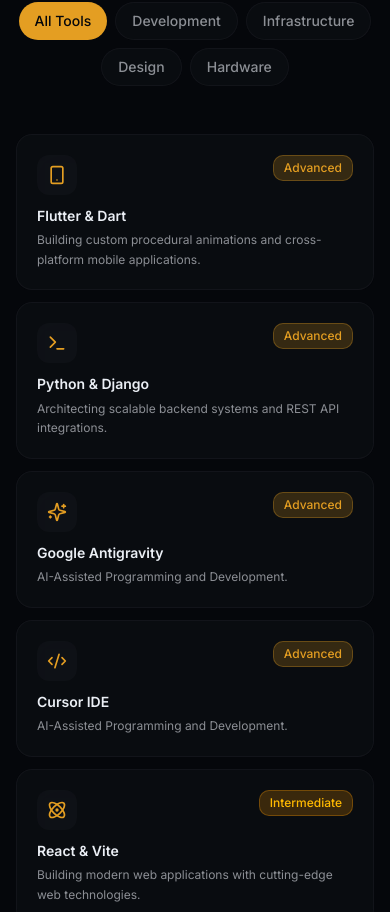
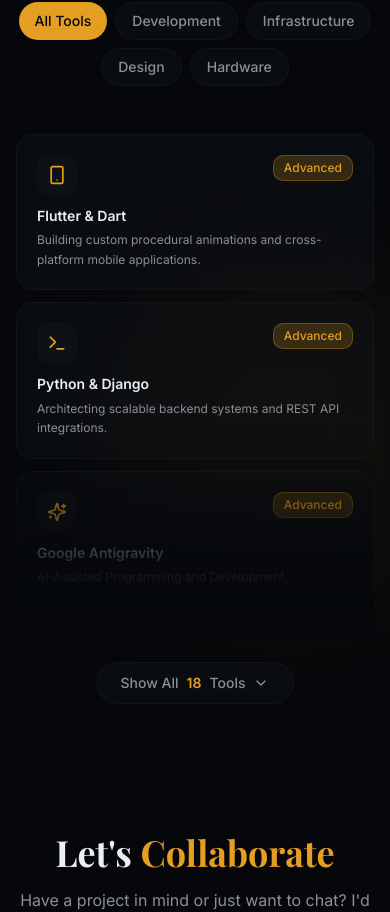
Before and after one commit to Earthen8/EarthenHub, a Next.js app in the folder frontend/: page / in a window 390 px wide. Shown: the part 6196-7108 px from the top of the page. Built offline with nearby package versions, Linux system fonts and the light colour scheme; a web font is replaced by a local one.

Commit message:
feat: implement Gradient Mask in gear-section

```diff
--- a/frontend/src/components/gear-section.tsx
+++ b/frontend/src/components/gear-section.tsx
@@ -1,6 +1,6 @@
 'use client'
 
-import { useState } from 'react'
+import { useState, useRef, useEffect } from 'react'
 import {
   Code2,
   Server,
@@ -20,6 +20,8 @@
   Network,
   Gamepad2,
   Box,
+  ChevronDown,
+  ChevronUp,
 } from 'lucide-react'
 import { cn } from '@/lib/utils'
 
@@ -165,6 +167,34 @@
   { key: 'hardware', label: 'Hardware' },
 ]
 
+// Mobile (1 col): 3 × 160 + 2 × 12 = 504px
+// Tablet (2 col): 3 × 160 + 2 × 12 = 504px
+// Desktop (3 col): 3 × 160 + 2 × 12 = 504px
+const COLLAPSED_HEIGHT = 504
+
+// Thresholds
+// Mobile  = 1 col → >3 items
+// Tablet  = 2 col → >6 items
+// Desktop = 3 col → >9 items
+
+function useBreakpointThreshold() {
+  const [threshold, setThreshold] = useState(9)
+
+  useEffect(() => {
+    const update = () => {
+      const w = window.innerWidth
+      if (w < 640) setThreshold(3)
+      else if (w < 1024) setThreshold(6)
+      else setThreshold(9)
+    }
+    update()
+    window.addEventListener('resize', update)
+    return () => window.removeEventListener('resize', update)
+  }, [])
+
+  return threshold
+}
+
 function GearCard({ item }: { item: GearItem }) {
   const [isHovered, setIsHovered] = useState(false)
   const Icon = item.icon
@@ -235,14 +265,37 @@
 
 export function GearSection() {
   const [activeCategory, setActiveCategory] = useState('all')
+  const [isExpanded, setIsExpanded] = useState(false)
+  const sectionRef = useRef<HTMLElement>(null)
+  const threshold = useBreakpointThreshold()
 
   const filteredGear =
     activeCategory === 'all'
       ? gearData
       : gearData.filter((item) => item.category === activeCategory)
 
+  // Show toggle on "All Tools" tab when items exceed threshold
+  const showToggle = activeCategory === 'all' && filteredGear.length > threshold
+
+  // Reset expansion when switching categories
+  const handleCategoryChange = (key: string) => {
+    setActiveCategory(key)
+    setIsExpanded(false)
+  }
+
+  const handleToggle = () => {
+    if (isExpanded) {
+      // Collapsing: scroll back to section header smoothly
+      sectionRef.current?.scrollIntoView({ behavior: 'smooth', block: 'start' })
+      // Small delay so scroll starts before height animates
+      setTimeout(() => setIsExpanded(false), 80)
+    } else {
+      setIsExpanded(true)
+    }
+  }
+
   return (
-    <section id="gear" className="py-16 lg:py-28 relative">
+    <section ref={sectionRef} id="gear" className="py-16 lg:py-28 relative">
       {/* Background Accent */}
       <div className="absolute inset-0 overflow-hidden pointer-events-none">
         <div className="absolute top-1/2 left-1/4 w-96 h-96 bg-accent/5 rounded-full blur-3xl" />
@@ -268,7 +321,7 @@
           {categories.map((cat) => (
             <button
               key={cat.key}
-              onClick={() => setActiveCategory(cat.key)}
+              onClick={() => handleCategoryChange(cat.key)}
               className={cn(
                 'px-4 py-2 rounded-full text-sm font-medium transition-all duration-300',
                 activeCategory === cat.key
@@ -281,12 +334,71 @@
           ))}
         </div>
 
-        {/* Gear Grid */}
-        <div className="grid grid-cols-1 sm:grid-cols-2 lg:grid-cols-3 gap-3">
-          {filteredGear.map((item) => (
-            <GearCard key={item.name} item={item} />
-          ))}
+        {/* Gear Grid Wrapper */}
+        <div
+          className="relative transition-[max-height] duration-700 ease-in-out overflow-hidden"
+          style={{
+            maxHeight: showToggle && !isExpanded ? `${COLLAPSED_HEIGHT}px` : '4000px',
+          }}
+        >
+          {/* Grid */}
+          <div className="grid grid-cols-1 sm:grid-cols-2 lg:grid-cols-3 gap-3">
+            {filteredGear.map((item) => (
+              <GearCard key={item.name} item={item} />
+            ))}
+          </div>
+
+          {/* Gradient fade mask */}
+          {showToggle && !isExpanded && (
+            <div
+              aria-hidden="true"
+              className="absolute bottom-0 left-0 right-0 h-48 pointer-events-none"
+              style={{
+                background:
+                  'linear-gradient(to top, var(--background) 0%, color-mix(in srgb, var(--background) 85%, transparent) 40%, transparent 100%)',
+              }}
+            />
+          )}
         </div>
+
+        {/* Toggle Button */}
+        {showToggle && (
+          <div className="mt-6 flex justify-center">
+            <button
+              onClick={handleToggle}
+              className={cn(
+                'group relative inline-flex items-center gap-2 px-6 py-2.5 rounded-full text-sm font-medium',
+                'glass border border-secondary/50 text-muted-foreground',
+                'hover:text-foreground hover:border-accent/40 hover:shadow-lg hover:shadow-accent/10',
+                'transition-all duration-300'
+              )}
+            >
+              {/* Subtle animated accent ring on hover */}
+              <span
+                aria-hidden="true"
+                className="absolute inset-0 rounded-full opacity-0 group-hover:opacity-100 transition-opacity duration-300"
+                style={{
+                  background:
+                    'radial-gradient(ellipse at center, color-mix(in srgb, var(--accent) 8%, transparent) 0%, transparent 70%)',
+                }}
+              />
+              <span className="relative flex items-center gap-2">
+                {isExpanded ? (
+                  <>
+                    <ChevronUp className="w-4 h-4 transition-transform duration-300 group-hover:-translate-y-0.5" />
+                    Show Less
+                  </>
+                ) : (
+                  <>
+                    Show All{' '}
+                    <span className="text-accent font-semibold">{filteredGear.length}</span> Tools
+                    <ChevronDown className="w-4 h-4 transition-transform duration-300 group-hover:translate-y-0.5" />
+                  </>
+                )}
+              </span>
+            </button>
+          </div>
+        )}
       </div>
     </section>
   )
```
